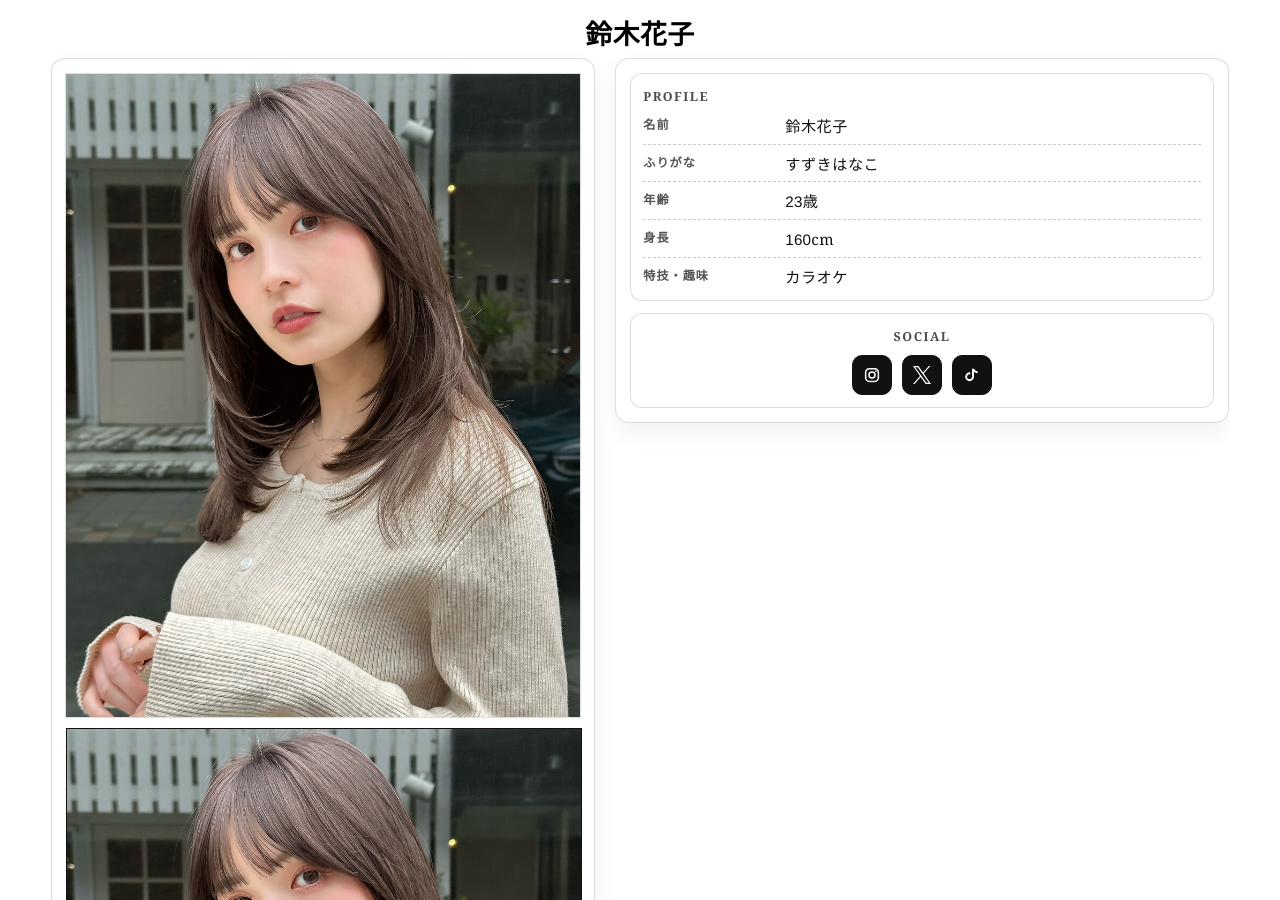
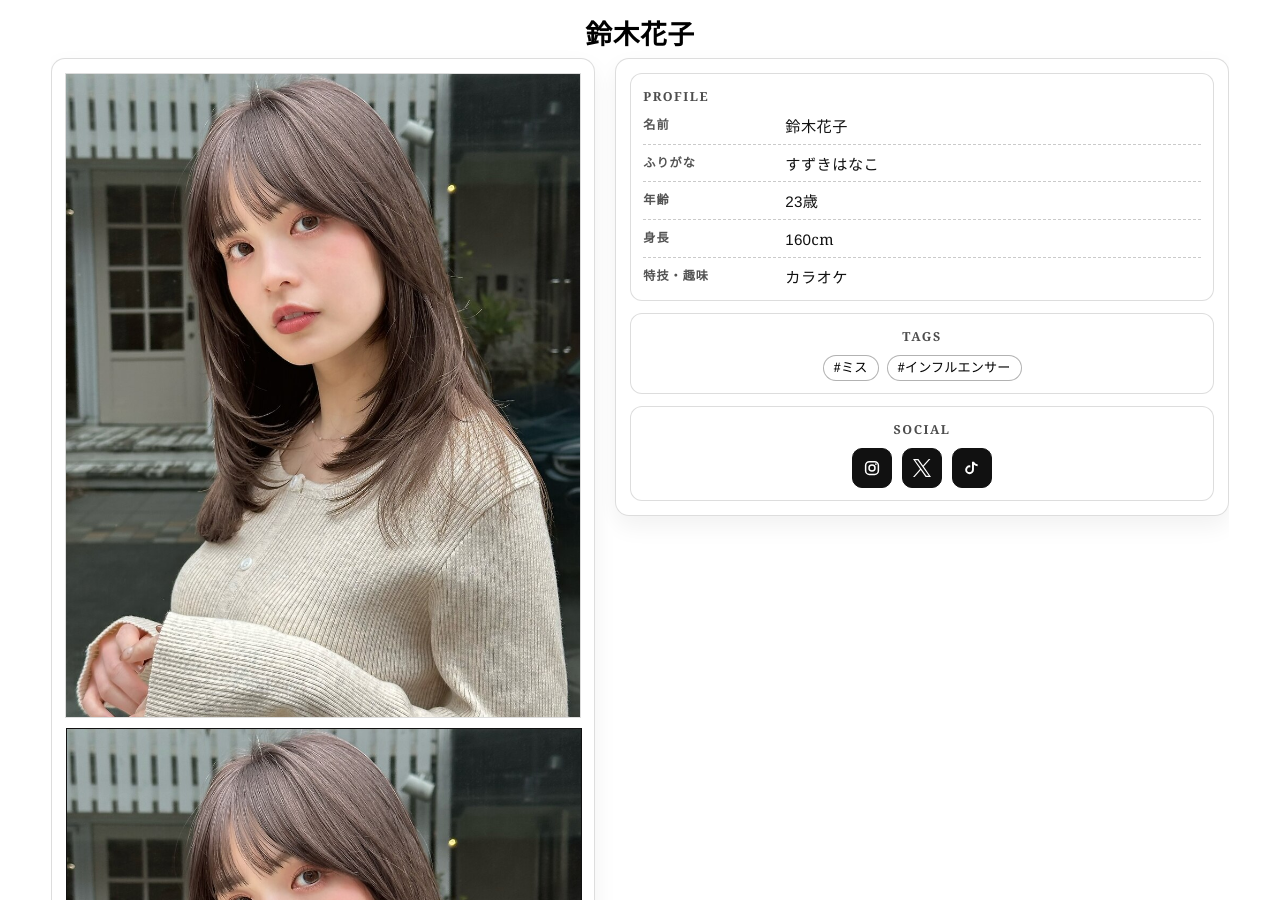
Before and after one commit to tkm-sano/entp, a Jekyll site: the page built from _models/sns.md, in a window 1280 px wide and 900 px high. Built offline with Jekyll 4.4.1, drawn with Linux system fonts in a browser that asks for light colours.

Commit message:
chore: update models from spreadsheet

```diff
--- a/_data/models.json
+++ b/_data/models.json
@@ -10,7 +10,10 @@
     "university": "SNS大学",
     "skill_hobby": "カラオケ",
     "miss_contest_year": "",
-    "tags": [],
+    "tags": [
+      "ミス",
+      "インフルエンサー"
+    ],
     "images": [
       "/assets/images/models/sample.png"
     ],
--- a/_models/sns.md
+++ b/_models/sns.md
@@ -7,6 +7,9 @@ height: 160
 age: 23
 university: "SNS大学"
 skill_hobby: "カラオケ"
+tags:
+  - "ミス"
+  - "インフルエンサー"
 images:
   - "/assets/images/models/sample.png"
 instagram_url: "https://www.instagram.com/"
```
